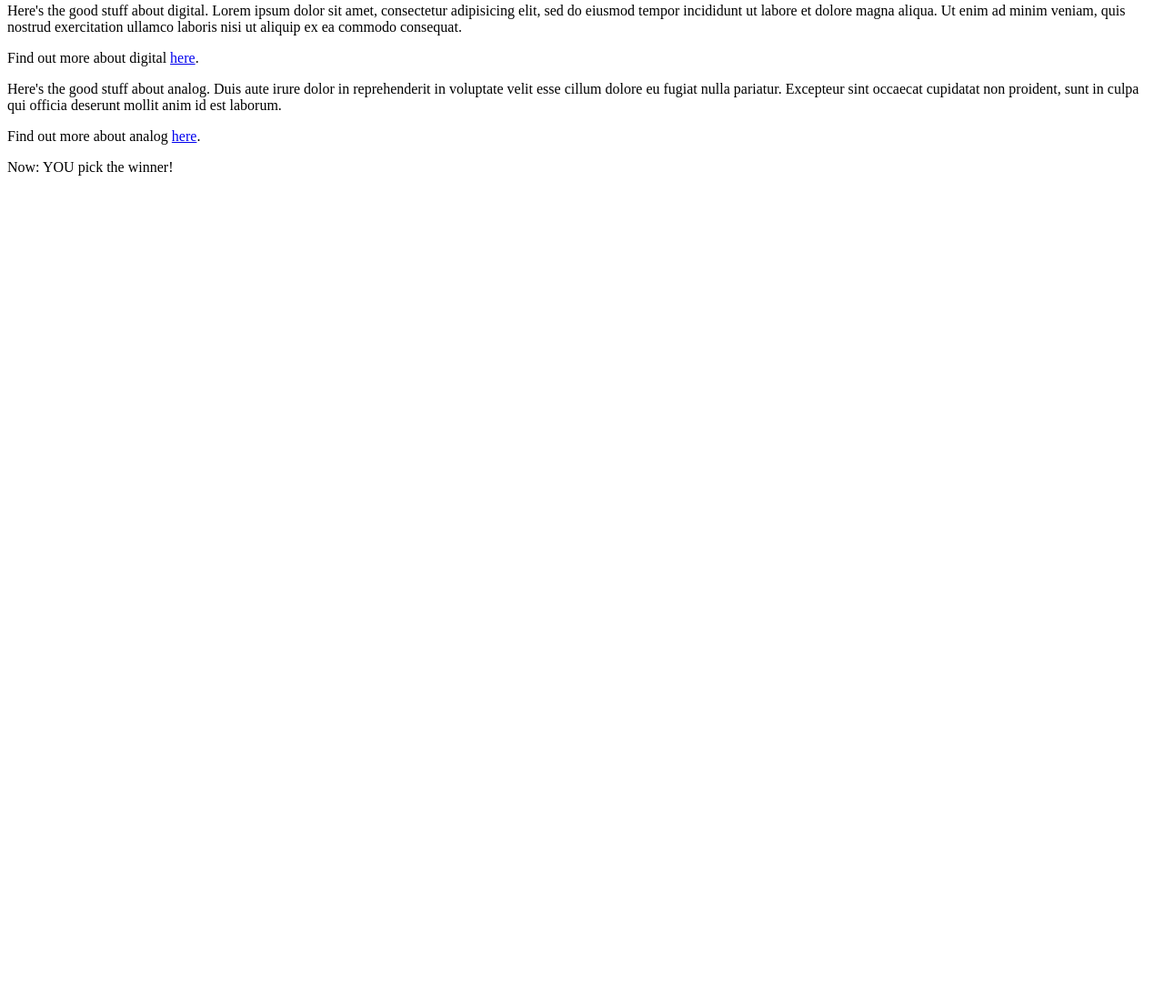
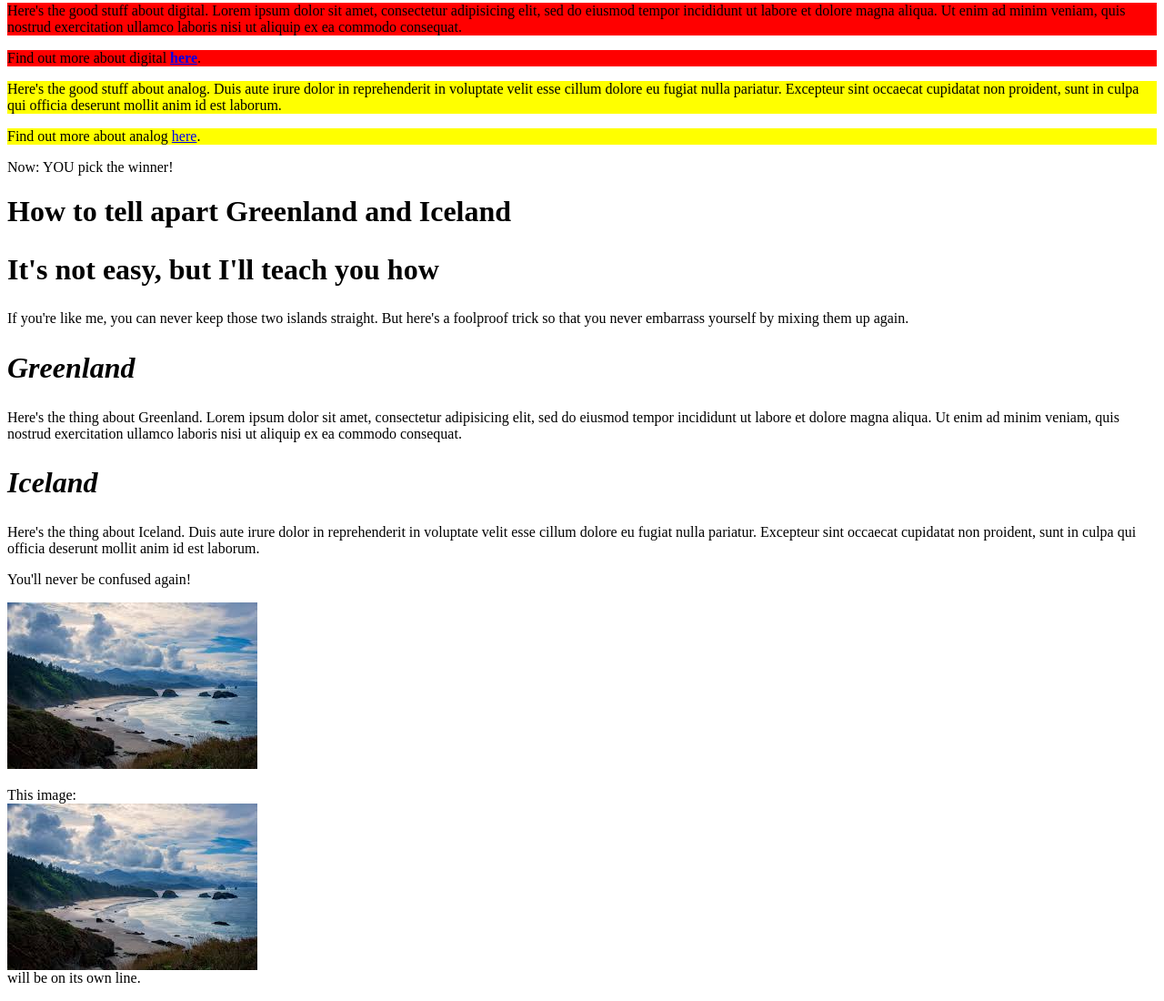
Before and after one commit to eggthecat/demopm, a plain HTML site: page digital-vs-analog.html in a window 1280 px wide. Shown: the part 111-1211 px from the top of the page at 91% size. Before the commit the page ends 800 px from the top, so only its background shows below. Drawn offline with Linux system fonts and the light colour scheme.

Commit message:
Add html components and cascadaing  project

```diff
--- a/css/styles.css
+++ b/css/styles.css
@@ -0,0 +1,25 @@
+.digital p  {
+  background-color: red;
+}
+
+.analog p {
+  background-color: yellow;
+}
+.digital p a {
+  font-weight: bold;
+}
+
+
+a {
+  font-weight: normal;
+}
+h2 {
+  font-size: 32px;
+}
+
+.countries h2 {
+  font-style: italic;
+}
+.sidebar p img{
+  display: block;
+}
--- a/digital-vs-analog.html
+++ b/digital-vs-analog.html
@@ -23,5 +23,25 @@
     </div>
 
     <p>Now: YOU pick the winner!</p>
+    <h1>How to tell apart Greenland and Iceland</h1>
+    <h2>It's not easy, but I'll teach you how</h2>
+
+    <p>If you're like me, you can never keep those two islands straight. But here's a foolproof trick so that you never embarrass yourself by mixing them up again.</p>
+
+    <div class="countries">
+      <h2>Greenland</h2>
+      <p>Here's the thing about Greenland. Lorem ipsum dolor sit amet, consectetur adipisicing elit, sed do eiusmod tempor incididunt ut labore et dolore magna aliqua. Ut enim ad minim veniam, quis nostrud exercitation ullamco laboris nisi ut aliquip ex ea commodo consequat.</p>
+
+      <h2>Iceland</h2>
+      <p>Here's the thing about Iceland. Duis aute irure dolor in reprehenderit in voluptate velit esse cillum dolore eu fugiat nulla pariatur. Excepteur sint occaecat cupidatat non proident, sunt in culpa qui officia deserunt mollit anim id est laborum.</p>
+    </div>
+
+    <p>You'll never be confused again!</p>
+
+    <img src="img/a1.jpeg">
+
+    <div class="sidebar">
+  <p>This image: <img src="img/a1.jpeg" alt="whatever"> will be on its own line.</p>
+</div>
   </body>
 </html>
```
Also changed, not shown: .styles.css (deleted), img/a1.jpeg (added).
